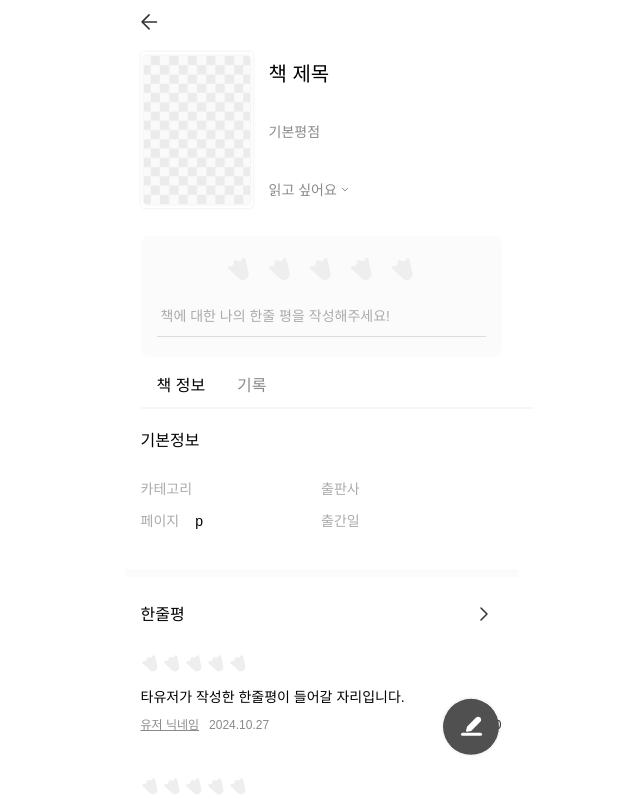
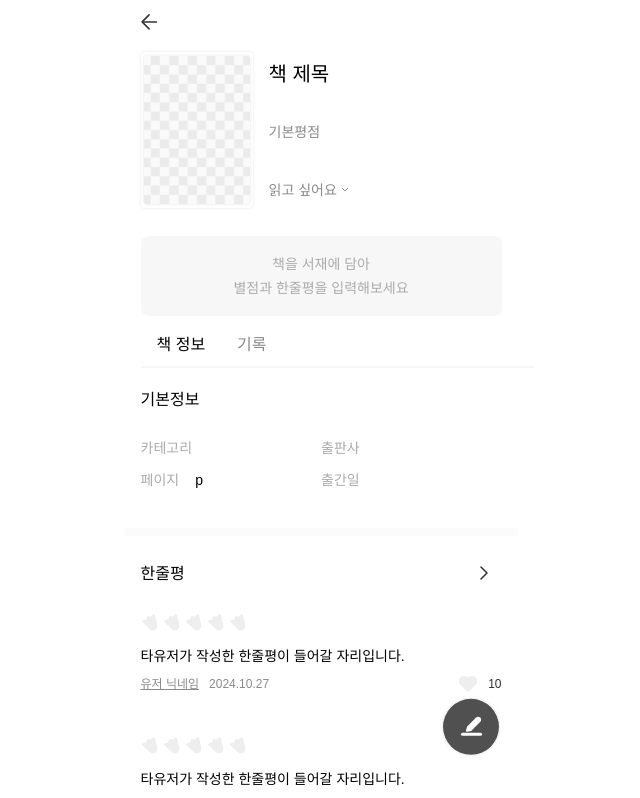
Before and after one commit to jud1thDev/mmc-frontend, a React (Vite) app in the folder bookduck/: page /info/book/1 in a window 1280 px wide. Shown: the top 798 px of the page, without its empty margins (319-959 px from the left). Built offline with nearby package versions, Linux system fonts and the light colour scheme; no server answers; a web font is replaced by a local one.

Commit message:
💄 UI: 서재에 담겨있지 않을 경우 추가

```diff
--- a/bookduck/src/components/BookInfoPage/MyComment.jsx
+++ b/bookduck/src/components/BookInfoPage/MyComment.jsx
@@ -8,7 +8,7 @@ import BottomSheetModal from "../../components/common/BottomSheetModal";
 import ButtonComponent from "../common/ButtonComponent";
 import BottomSheetModal2 from "./BottomSheetModal2";
 
-const MyComment = () => {
+const MyComment = ({ bookData }) => {
   const [bottomSheetShow, setBottomSheetShow] = useState(false);
   const [bottomSheet2Show, setBottomSheet2Show] = useState(false);
   const [visible, setVisible] = useState(false);
@@ -45,7 +45,10 @@ const MyComment = () => {
       setRating(index + 1);
     }
   };
+
   return (
+    <div>
+      {bookData?.userbookId ? (
         <div>
           {text ? (
             <div>
@@ -96,7 +99,14 @@ const MyComment = () => {
               </div>
             </div>
           )}
-
+        </div>
+      ) : (
+        <div className="p-4 bg-gray-50 text-b2 text-gray-400 text-center w-[361px] rounded-lg ">
+          책을 서재에 담아
+          <br />
+          별점과 한줄평을 입력해보세요
+        </div>
+      )}
       <BottomSheetModal
         bottomSheetShow={bottomSheetShow}
         setBottomSheetShow={setBottomSheetShow}
--- a/bookduck/src/pages/BookInfoPage/BookInfoPage.jsx
+++ b/bookduck/src/pages/BookInfoPage/BookInfoPage.jsx
@@ -40,7 +40,7 @@ const BookInfoPage = () => {
         <div className="flex flex-col gap-2 px-4">
           <div className="flex flex-col gap-5">
             <BookInfo bookData={bookData} />
-            <MyComment />
+            <MyComment bookData={bookData} />
           </div>
           <TabBarComponent
             tabs={["책 정보", "기록"]}
```
Lines whose indentation alone changed are shown as unchanged.
